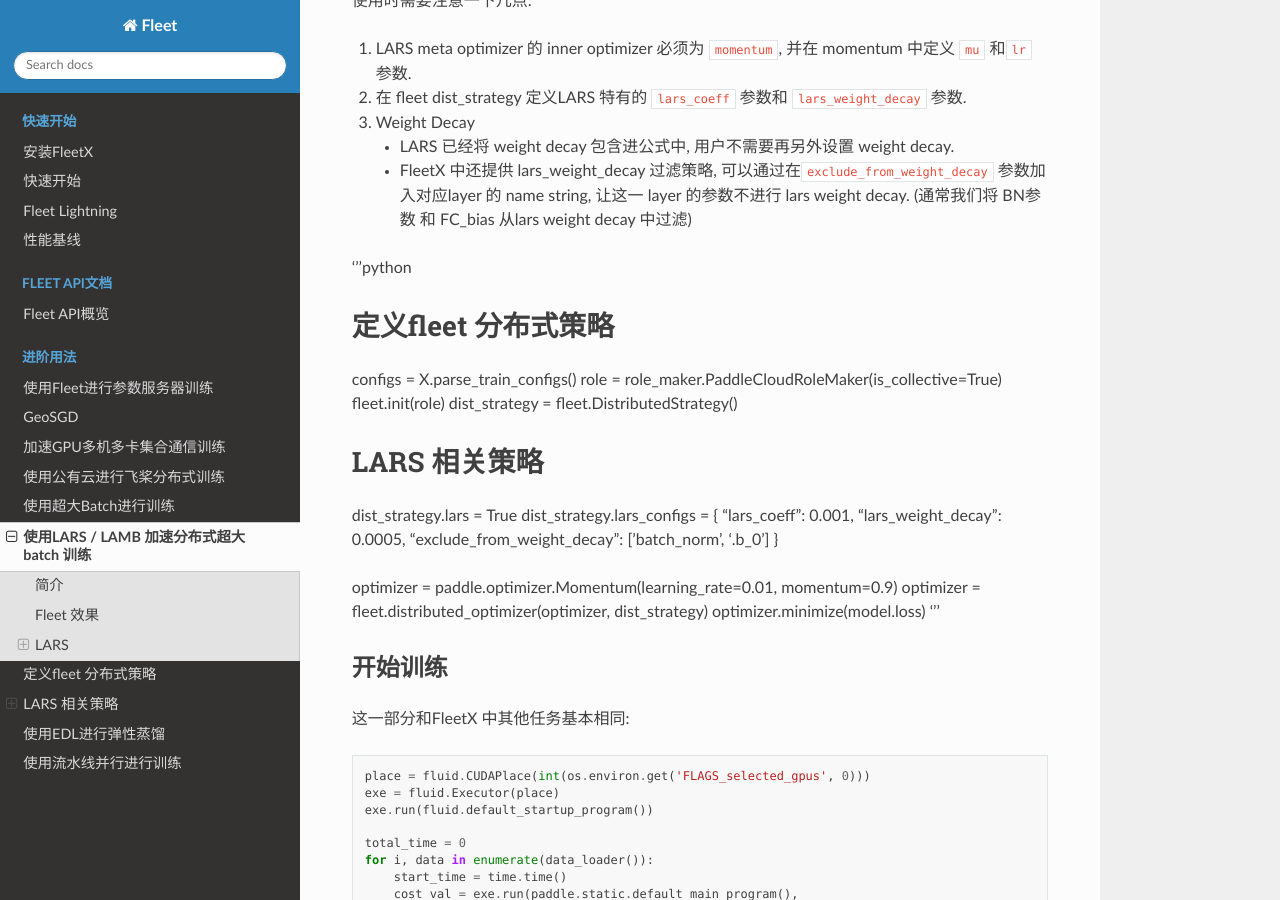
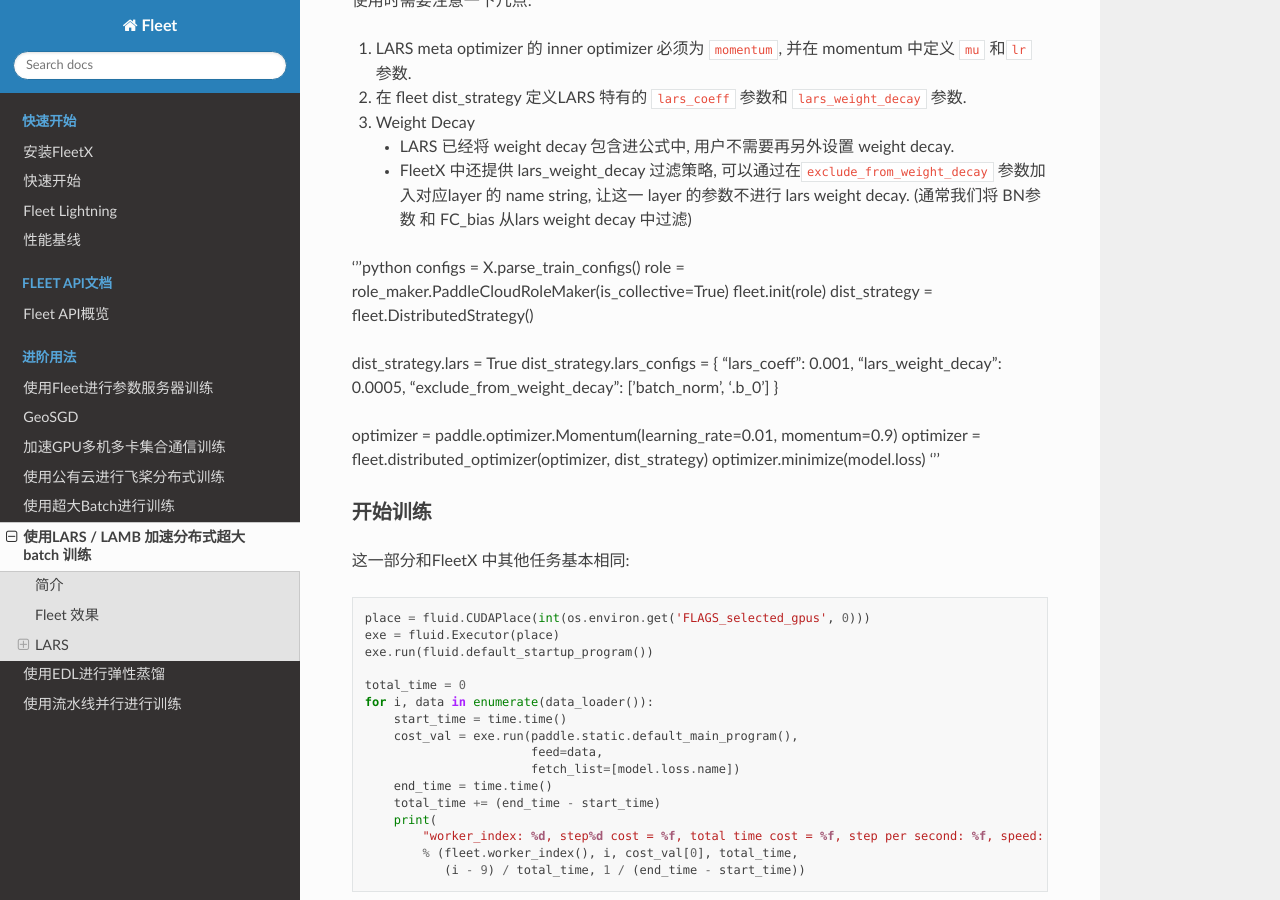
Before and after one commit to qjing666/FleetDoc, a Sphinx documentation site: the page built from docs/source/paddle_fleet/fleet_improve_large_batch_accuracy_cn.md, in a window 1280 px wide and 900 px high, scrolled down 1478 px. Built offline with Sphinx 7.4.7 and the Read the Docs theme 2.0.0, drawn with Linux system fonts in a browser that asks for light colours; pages that are not in the unit, such as notebooks, are missing from menus.

Commit message:
git revise

```diff
--- a/docs/source/paddle_fleet/fleet_improve_large_batch_accuracy_cn.md
+++ b/docs/source/paddle_fleet/fleet_improve_large_batch_accuracy_cn.md
@@ -54,13 +54,12 @@ LARS 优化算法的公式如下:
     * FleetX 中还提供 lars_weight_decay 过滤策略, 可以通过在`exclude_from_weight_decay` 参数加入对应layer 的 name string, 让这一 layer 的参数不进行 lars weight decay. (通常我们将 BN参数 和 FC_bias 从lars weight decay 中过滤)
 
 '''python
-# 定义fleet 分布式策略
 configs = X.parse_train_configs()
 role = role_maker.PaddleCloudRoleMaker(is_collective=True)
 fleet.init(role)
 dist_strategy = fleet.DistributedStrategy()
 
-# LARS 相关策略
+
 dist_strategy.lars = True
 dist_strategy.lars_configs = {
                     "lars_coeff": 0.001,
```
